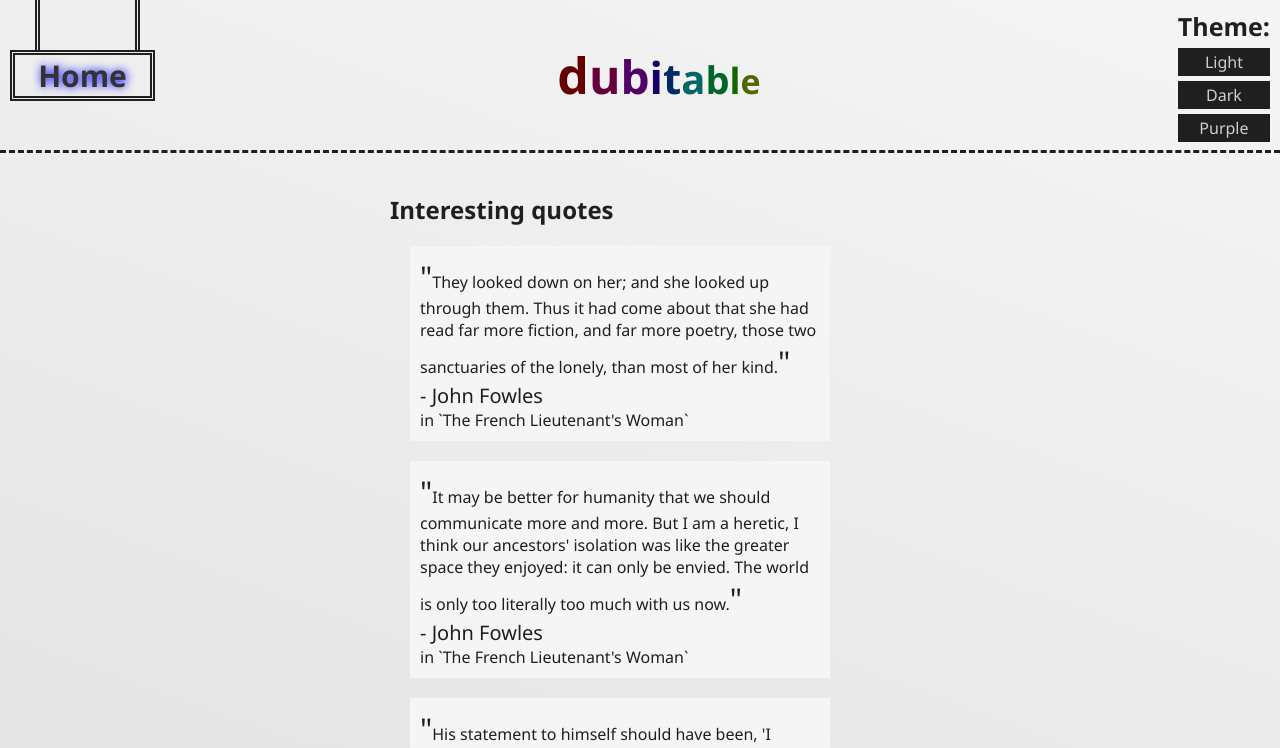
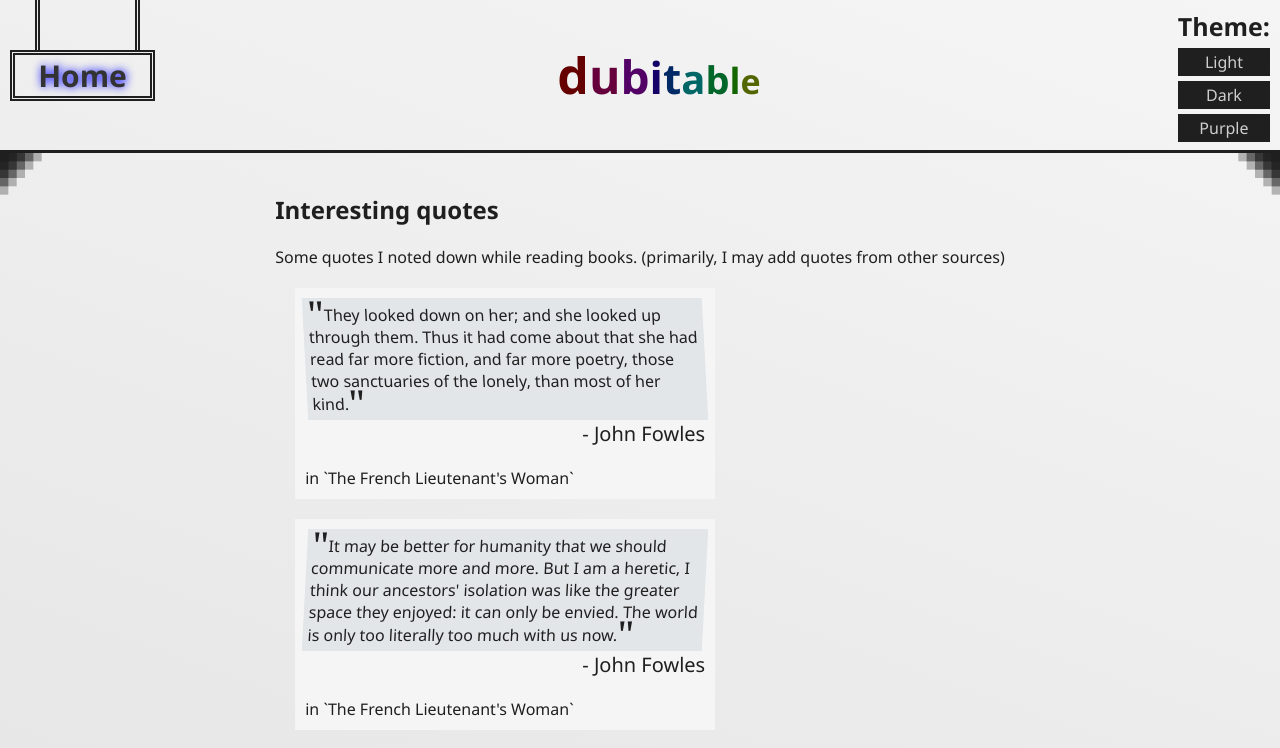
Before and after one commit to dubitabley/website, a SvelteKit app: page /interests/quotes in a window 1280 px wide. Shown: the top 748 px of the page. Built offline with nearby package versions, Linux system fonts and the light colour scheme.

Commit message:
Fun styling changes throughout header and quotes page as well as add quotes/words

```diff
--- a/src/lib/components/quote.svelte
+++ b/src/lib/components/quote.svelte
@@ -1,35 +1,12 @@
 <script lang="ts">
     type QuoteProps = {
-        quote: string,
-        by: string,
-        from: string | null,
-    }
+        quote: string;
+        by: string;
+        from: string | null;
+    };
 
-    let {
-        quote,
-        by,
-        from
-    }: QuoteProps = $props();
+    let { quote, by, from }: QuoteProps = $props();
 </script>
-
-<style>
-    .quote::before, .quote::after {
-        content: "\"";
-        display: inline-block;
-        font-size: 30px;
-    }
-
-    .quote-wrapper {
-        background-color: var(--background-color-2);
-        padding: 10px;
-        max-width: 400px;
-        margin: 20px;
-    }
-
-    .quote-by {
-        font-size: 20px;
-    }
-</style>
 
 <div class="quote-wrapper">
     <div class="quote">
@@ -42,3 +19,38 @@
         <span>in `{from}`</span>
     {/if}
 </div>
+
+<style>
+    .quote::before,
+    .quote::after {
+        content: '"';
+        display: inline-block;
+        font-size: 40px;
+        line-height: 23px;
+        font-family: Cambria, Cochin, Georgia, Times, "Times New Roman", serif;
+        vertical-align: bottom;
+    }
+
+    .quote {
+        padding: 5px;
+        background-color: hsl(210 15% var(--primary-lightness));
+        transform: skew(3deg);
+    }
+
+    .quote-wrapper {
+        background-color: var(--background-color-2);
+        padding: 10px;
+        max-width: 400px;
+        margin: 20px;
+
+        &:nth-child(even) .quote {
+            transform: skew(-3deg);
+        }
+    }
+
+    .quote-by {
+        font-size: 20px;
+        text-align: right;
+        margin-bottom: 20px;
+    }
+</style>
--- a/src/lib/interests/quotes.json
+++ b/src/lib/interests/quotes.json
@@ -55,6 +55,16 @@
             "quote": "From Saturday to Saturday was as from day to day with the two young women now. In an emotional sense they did not live at all during the intervals.",
             "from": "The Mayor of Casterbridge",
             "by": "Thomas Hardy"
+        },
+        {
+            "quote": "But \"addiction\"? What do we know of that? Fog and phantoms. No two experts will even agree on how to define the word.",
+            "from": "Gravity's Rainbow",
+            "by": "Thomas Pynchon"
+        },
+        {
+            "quote": "Now we are in the last phase. American Death has come to occupy Europe. It has learned empire from its old metropolis.",
+            "from": "Gravity's Rainbow",
+            "by": "Thomas Pynchon"
         }
     ]
 }
--- a/src/routes/(app)/header.svelte
+++ b/src/routes/(app)/header.svelte
@@ -22,6 +22,35 @@
     </h1>
     <div class="header-theming">
         <Theming />
+    </div>
+</div>
+{#snippet decorSvg(amount: number)}
+    <svg
+        class="header-decor-svg"
+        viewBox="0 0 100 100"
+        width="100mm"
+        height="100mm"
+    >
+        <g>
+            {#each { length: amount }, index}
+                {#each { length: index + 1 }, index2}
+                    <rect
+                        x="0"
+                        y="0"
+                        width={100 - 100 * ((index + 1) / (amount + 1))}
+                        height={100 * ((index2 + 1) / (amount + 1))}
+                    />
+                {/each}
+            {/each}
+        </g>
+    </svg>
+{/snippet}
+<div class="header-decor-wrapper">
+    <div class="header-decor decor-left">
+        {@render decorSvg(5)}
+    </div>
+    <div class="header-decor decor-right">
+        {@render decorSvg(5)}
     </div>
 </div>
 
@@ -61,7 +90,7 @@
         justify-content: center;
         align-items: center;
         height: 150px;
-        border-bottom: 3px dashed var(--primary-color);
+        border-bottom: 3px solid var(--primary-color);
     }
 
     .header-theming {
@@ -135,4 +164,27 @@
             font-size: var(--large-font-size);
         }
     }
+
+    .header-decor-wrapper {
+        position: relative;
+    }
+
+    .header-decor {
+        position: absolute;
+    }
+
+    .decor-right {
+        right: 0;
+        scale: -1 1;
+    }
+
+    .header-decor-svg {
+        width: 50px;
+        height: 50px;
+
+        & rect {
+            fill: var(--primary-color);
+            opacity: 0.3;
+        }
+    }
 </style>
--- a/src/routes/(app)/interests/quotes/+page.svelte
+++ b/src/routes/(app)/interests/quotes/+page.svelte
@@ -1,16 +1,17 @@
 <script lang="ts">
-    import type { PageProps } from './$types';
+    import type { PageProps } from "./$types";
     import Quote from "$lib/components/quote.svelte";
     import Quotes from "$lib/interests/quotes.json";
-
-    let { data }: PageProps = $props();
 </script>
 
-<h2 class="quote-header">
-    Interesting quotes
-</h2>
+<h2 class="quote-header">Interesting quotes</h2>
 
-<div class="quote-wrapper">
+<summary>
+    Some quotes I noted down while reading books. (primarily, I may add quotes
+    from other sources)
+</summary>
+
+<div class="all-quote-wrapper">
     {#each Quotes.quotes as quote}
         <Quote quote={quote.quote} by={quote.by} from={quote.from} />
     {/each}
```
Also changed, not shown: src/lib/interests/songs.json (+0 -7 lines), src/lib/interests/words.json (+9 -0 lines).
